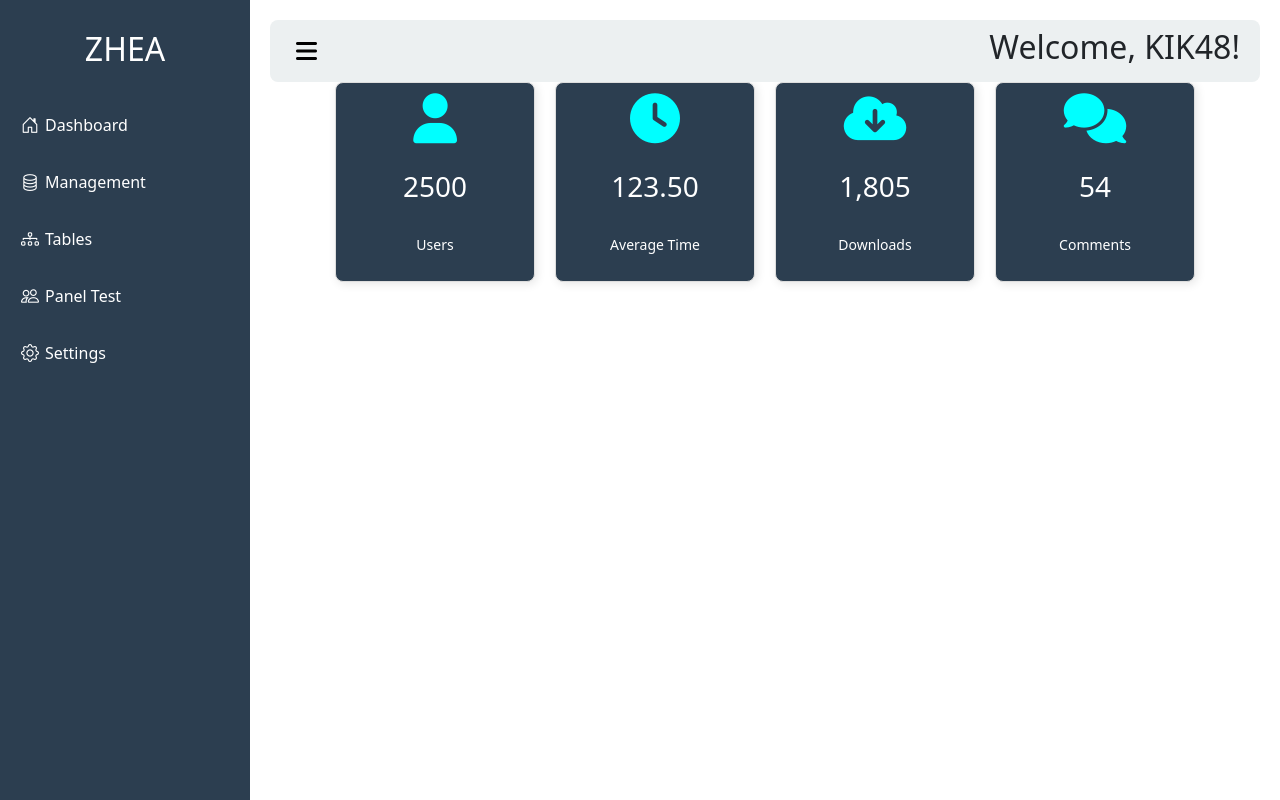
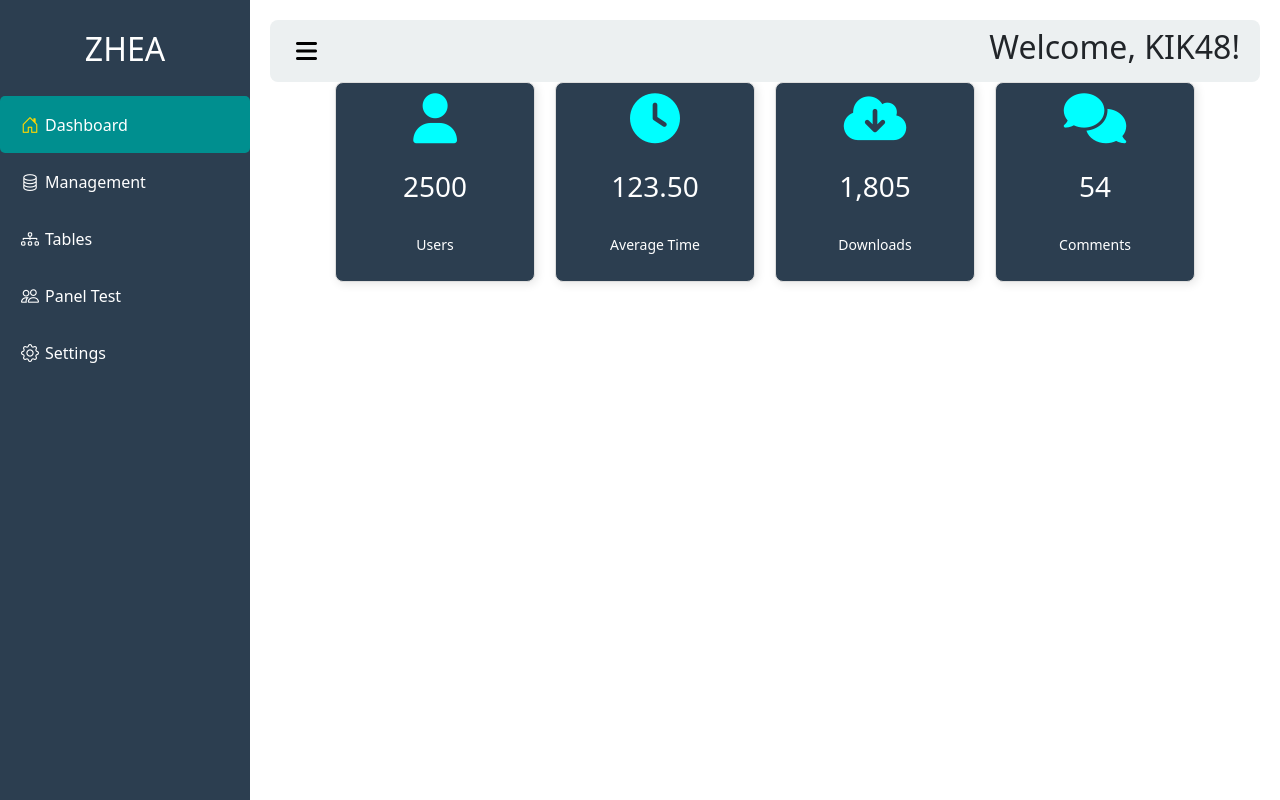
Before and after one commit to KIK48/Admin_Panel_NEXTJS, a Next.js app: page / in a window 1280 px wide. Built offline with nearby package versions, Linux system fonts and the light colour scheme.

Commit message:
Added a little effect to make it look nicer and to know what page we are currently at

```diff
--- a/public/css/style.css
+++ b/public/css/style.css
@@ -91,6 +91,15 @@ body {
   width: calc(100% - 90px);
 }
 
+.sidebar-menu .active {
+  background-color: rgb(0, 143, 143);
+  border-radius: 5px;
+}
+
+.sidebar-menu .nav-link.active i {
+  color: gold;
+}
+
 /* Navbar */
 .navbar {
   display: flex;
--- a/src/components/sidebar.js
+++ b/src/components/sidebar.js
@@ -16,6 +16,7 @@ const menuItems = [
 export default function Sidebar({ isCollapsed }) {
   const router = useRouter();
 
+
   return (
     <div id="sidebar" className={`sidebar ${isCollapsed ? 'collapsed' : ''}`}>
       {/* Sidebar Header */}
@@ -25,7 +26,9 @@ export default function Sidebar({ isCollapsed }) {
 
       {/* Menu */}
       <ul className="sidebar-menu">
+
         {menuItems.map((item) => (
+
           <li key={item.url}>
             <Link href={item.url} legacyBehavior>
 
```
